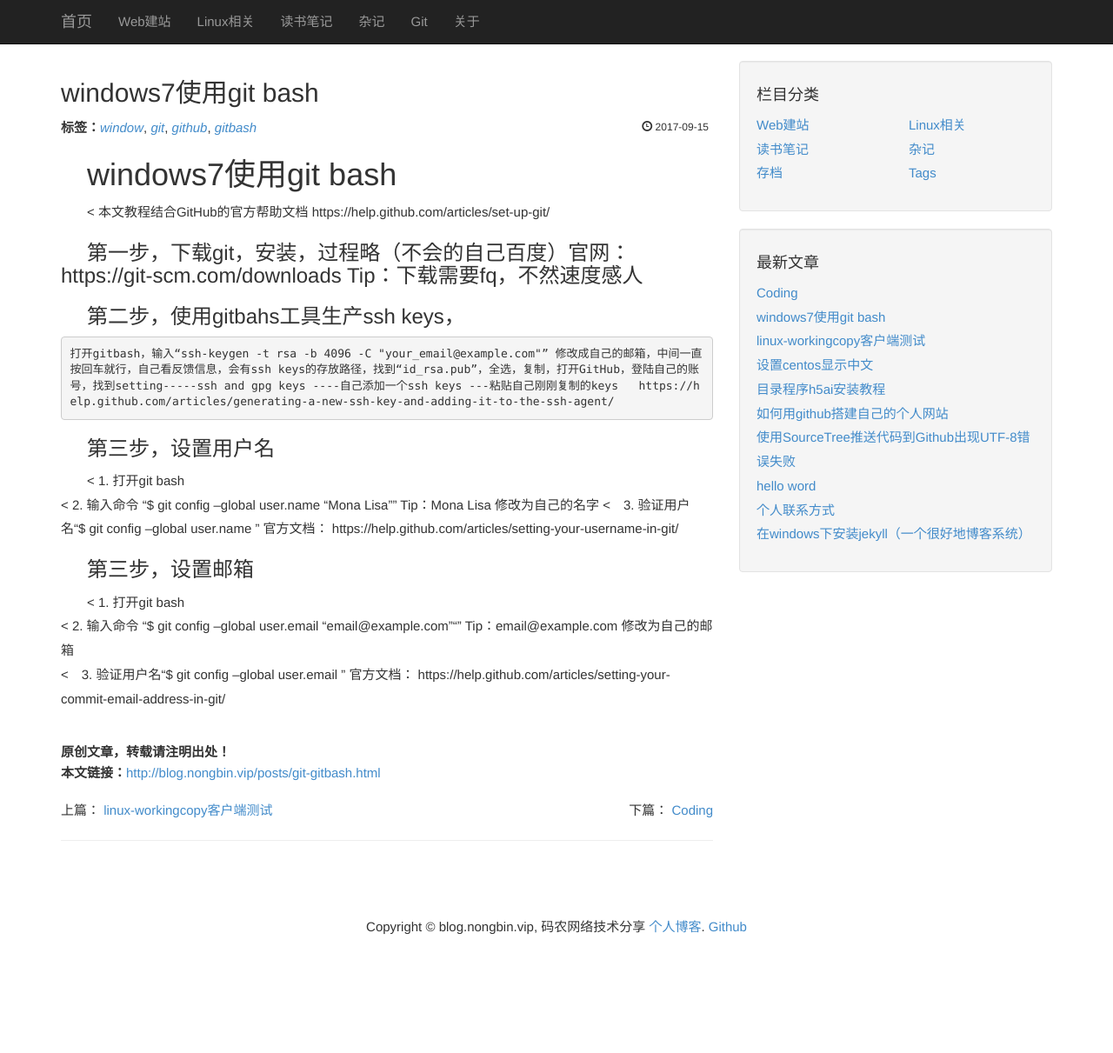
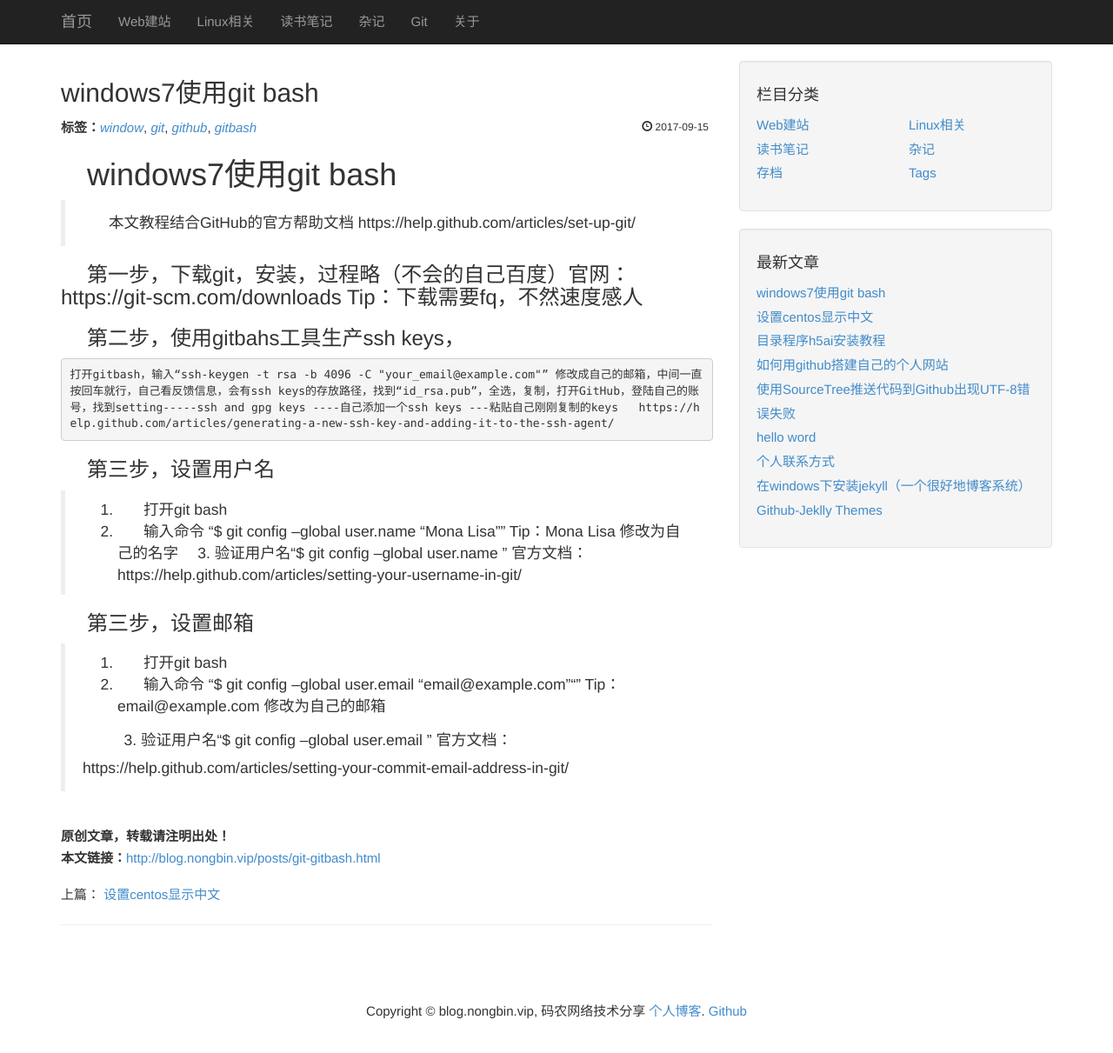
Before and after one commit to nongbin/blog, a Jekyll site: the page built from _posts/2017-9-15-git-gitbash.markdown, in a window 1280 px wide and 1227 px high. Shown: the top 1211 px of the window at 87% size. Built offline with Jekyll 4.4.1, drawn with Linux system fonts in a browser that asks for light colours; comment, search, counter and statistics services are not loaded.

Commit message:
update markdown error
update markdown error

````diff
--- a/_posts/2017-09-09-github-error.markdown
+++ b/_posts/2017-09-09-github-error.markdown
@@ -5,10 +5,11 @@
 tags: [git,github,sourcetree,error]
 ---
 
+
 # 使用SourceTree推送代码到Github出现UTF-8错误失败
 
-Failure:The file"推送文件目录及文件" is not properly UTF-8 encoded（推送文件目录及文件，这个是你本地项目推送的路径）
+> Failure:The file"推送文件目录及文件" is not properly UTF-8 encoded（推送文件目录及文件，这个是你本地项目推送的路径）
 
 # 解决的办法
 
-使用notepad++ 打开文件，然后修改格式（格式-转化为UTF-8无BOM编码格式），再重新推送一次即可
+> 使用notepad++ 打开文件，然后修改格式（格式-转化为UTF-8无BOM编码格式），再重新推送一次即可
--- a/_posts/2017-09-17-coding.md
+++ /dev/null
@@ -1,3 +0,0 @@
-# coding同步github
-
-< 测试github和coding的同步
--- a/_posts/2017-9-15-git-gitbash.markdown
+++ b/_posts/2017-9-15-git-gitbash.markdown
@@ -7,7 +7,7 @@
 
 #  windows7使用git bash
 
-< 本文教程结合GitHub的官方帮助文档 https://help.github.com/articles/set-up-git/
+> 本文教程结合GitHub的官方帮助文档 https://help.github.com/articles/set-up-git/
 
 
 ### 第一步，下载git，安装，过程略（不会的自己百度）官网：https://git-scm.com/downloads  Tip：下载需要fq，不然速度感人
@@ -19,12 +19,14 @@
 ```
 
 ### 第三步，设置用户名
-<  1. 打开git bash
-<  2. 输入命令 “$ git config --global user.name "Mona Lisa"” Tip：Mona Lisa 修改为自己的名字
-<　3. 验证用户名“$ git config --global user.name ”   官方文档： https://help.github.com/articles/setting-your-username-in-git/
+>  1. 打开git bash
+>  2. 输入命令 “$ git config --global user.name "Mona Lisa"” Tip：Mona Lisa 修改为自己的名字
+>　3. 验证用户名“$ git config --global user.name ”   官方文档： https://help.github.com/articles/setting-your-username-in-git/
 
 
 ### 第三步，设置邮箱
-<  1. 打开git bash
-<  2. 输入命令 “$ git config --global user.email "email@example.com""” Tip：email@example.com 修改为自己的邮箱
-<　3. 验证用户名“$ git config --global user.email ”     官方文档： https://help.github.com/articles/setting-your-commit-email-address-in-git/
+>  1. 打开git bash
+>  2. 输入命令 “$ git config --global user.email "email@example.com""”
+>  Tip：email@example.com 修改为自己的邮箱
+>
+>　3. 验证用户名“$ git config --global user.email ”     官方文档： https://help.github.com/articles/setting-your-commit-email-address-in-git/
--- a/_posts/2017-9-9-centos-language.markdown
+++ b/_posts/2017-9-9-centos-language.markdown
@@ -6,12 +6,12 @@
 ---
 
 #  查看当前系统语言
-<　登陆linux系统打开操作终端之后，输入 echo $LANG可以查看当前使用的系统语言
+>　登陆linux系统打开操作终端之后，输入 echo $LANG可以查看当前使用的系统语言
 #  查看安装的语言包
-<　查看是否有中文语言包可以在终端输入 locale命令，如有zh cn 表示已经安装了中文语言
+>　查看是否有中文语言包可以在终端输入 locale命令，如有zh cn 表示已经安装了中文语言
 
 #  如果本地没有中文语言可进行yum install安装
-< yum groupinstall chinese-support（不能联网的通过其他电脑下载，上传上去吧）
+> yum groupinstall chinese-support（不能联网的通过其他电脑下载，上传上去吧）
 
 ```
   修改系统语言为中文
--- a/_posts/2017-9-9-ios-workingcopy.markdown
+++ /dev/null
@@ -1,11 +0,0 @@
----
-layout: post
-category: "linux"
-title:  "linux-workingcopy客户端测试"
-tags: [linux,个人,测试,workingcopy]
----
-
-#  IOS客户端好用的github、gitbook管理工具
-< appstore 搜索“wroingcpoy”即可，有免费和收费版本
-
-< 使用方法到时候更新吧！
--- a/_posts/hello.txt
+++ /dev/null
@@ -1 +0,0 @@
-2333
````
Also changed, not shown: _posts/2017-09-08-az-jeklly.markdown (+16 -17 lines), _posts/2017-09-09-github-website.markdown (+15 -13 lines), _posts/2017-9-9-centos-h5ai.markdown (+25 -38 lines).
